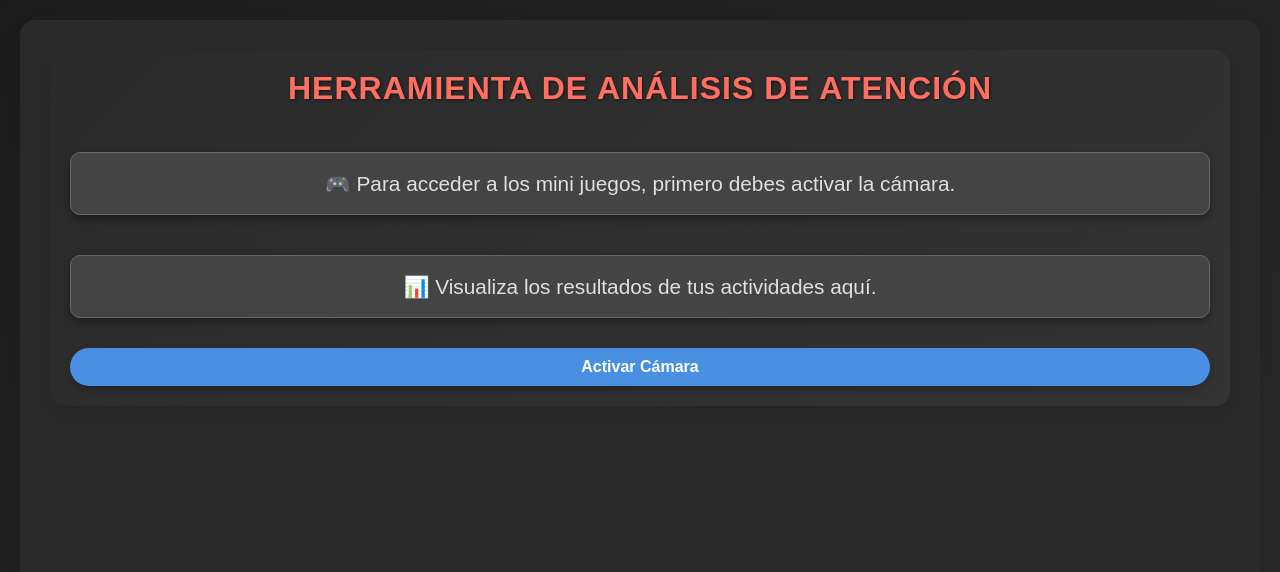
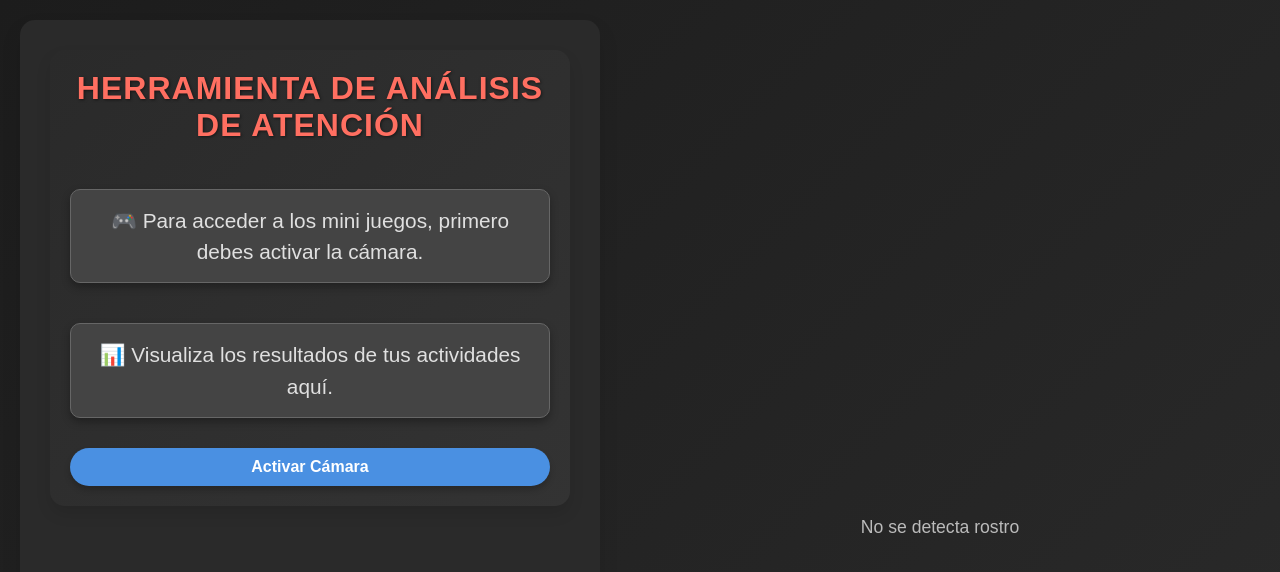
Before and after one commit to JeanPPG/interfaces-proyecto, a React (Create React App) app: page / in a window 1280 px wide. Shown: the top 572 px of the page. Built offline with nearby package versions, Linux system fonts and the light colour scheme.

Commit message:
HarshCascade

```diff
--- a/package.json
+++ b/package.json
@@ -6,6 +6,7 @@
     "@testing-library/jest-dom": "^5.17.0",
     "@testing-library/react": "^13.4.0",
     "@testing-library/user-event": "^13.5.0",
+    "opencv.js": "^1.2.1",
     "react": "^18.3.1",
     "react-dom": "^18.3.1",
     "react-router-dom": "^7.0.1",
--- a/public/index.html
+++ b/public/index.html
@@ -10,6 +10,8 @@
       content="Web site created using create-react-app"
     />
     <link rel="apple-touch-icon" href="%PUBLIC_URL%/logo192.png" />
+    <script async src="https://docs.opencv.org/master/opencv.js" type="text/javascript"></script>
+
     <!--
       manifest.json provides metadata used when your web app is installed on a
       user's mobile device or desktop. See https://developers.google.com/web/fundamentals/web-app-manifest/
--- a/src/App.js
+++ b/src/App.js
@@ -6,16 +6,84 @@ import './App.css';
 /* global GazeRecorderAPI */
 
 const App = () => {
-  // Estado para habilitar/deshabilitar la cámara
   const [cameraEnabled, setCameraEnabled] = useState(false);
-  // Estado para controlar si el minijuego está activo
   const [isMiniGameActive, setIsMiniGameActive] = useState(false);
-  // Estado para almacenar datos de sesión (como datos de Morphcast y GazeRecorder)
   const [sessionData, setSessionData] = useState({});
+  const [faceDetected, setFaceDetected] = useState(false); // Estado para la detección de rostro
+  const videoRef = useRef(null); // Referencia para el video
+  const canvasRef = useRef(null); // Referencia para el canvas
+  const [stopMorphcastFn, setStopMorphcastFn] = useState(null);
+  const stopGazeRecorderFn = useRef(null);
+
+  // Cargar y configurar OpenCV.js
+  useEffect(() => {
+    if (window.cv) {
+      const videoElement = videoRef.current;
+      const canvasElement = canvasRef.current;
+      const context = canvasElement.getContext('2d');
+
+      // Cargar el clasificador Haar Cascade para la detección de rostros
+      const faceCascade = new window.cv.CascadeClassifier();
+      faceCascade.load('haarcascade_frontalface_default.xml');
+
+      // Función de detección de rostros
+      const detectFace = () => {
+        if (videoElement && context) {
+          context.drawImage(videoElement, 0, 0, canvasElement.width, canvasElement.height);
+          const frame = context.getImageData(0, 0, canvasElement.width, canvasElement.height);
+          const mat = window.cv.matFromImageData(frame);
+          const grayMat = new window.cv.Mat();
+          window.cv.cvtColor(mat, grayMat, window.cv.COLOR_RGBA2GRAY);
+
+          const faces = new window.cv.RectVector();
+          faceCascade.detectMultiScale(grayMat, faces);
+
+          if (faces.size() > 0) {
+            setFaceDetected(true);
+          } else {
+            setFaceDetected(false);
+          }
+
+          mat.delete();
+          grayMat.delete();
+          faces.delete();
+        }
+      };
+
+      // Iniciar la detección de rostros cada 100ms para optimización de recursos
+      const intervalId = setInterval(detectFace, 100);
+
+      // Limpiar el intervalo cuando el componente se desmonte
+      return () => {
+        clearInterval(intervalId);
+      };
+    }
+  }, []);
+
+  // Manejo de la cámara
+  useEffect(() => {
+    if (cameraEnabled) {
+      const initCamera = async () => {
+        const stream = await navigator.mediaDevices.getUserMedia({
+          video: { facingMode: 'user' },
+        });
+        videoRef.current.srcObject = stream;
+        videoRef.current.play();
+      };
+
+      initCamera();
+
+      return () => {
+        const stream = videoRef.current.srcObject;
+        const tracks = stream.getTracks();
+        tracks.forEach((track) => track.stop());
+      };
+    }
+  }, [cameraEnabled]);
 
   /**
-   * Guarda los datos de sesión en un archivo JSON descargable.
-   * @param {Object} data - Datos de la sesión a guardar.
+   * Guardar los datos de sesión en un archivo JSON descargable
+   * @param {Object} data
    */
   const saveSessionData = (data) => {
     const blob = new Blob([JSON.stringify(data, null, 2)], { type: 'application/json' });
@@ -28,8 +96,29 @@ const App = () => {
   };
 
   /**
-   * Inicia el servicio de Morphcast cargando los módulos necesarios.
-   * @returns {Function} - Función para detener Morphcast.
+   * Enviar datos al backend
+   * @param {Object} data
+   */
+  const sendDataToBackend = async (data) => {
+    try {
+      const response = await fetch('http://localhost:5000/upload', {
+        method: 'POST',
+        headers: { 'Content-Type': 'application/json' },
+        body: JSON.stringify(data),
+      });
+      if (response.ok) {
+        console.log('Datos enviados correctamente al backend.');
+      } else {
+        console.error('Error al enviar datos al backend.');
+      }
+    } catch (error) {
+      console.error('Error en la conexión con el backend:', error);
+    }
+  };
+
+  /**
+   * Iniciar el servicio de Morphcast
+   * @returns {Function}
    */
   const startMorphcast = async () => {
     const scriptLoader = (src, config = null) =>
@@ -42,30 +131,28 @@ const App = () => {
         document.head.appendChild(script);
       });
 
-    // Carga los scripts necesarios para Morphcast
     await scriptLoader('https://sdk.morphcast.com/mphtools/v1.1/mphtools.js', 'compatibilityUI, compatibilityAutoCheck');
     await scriptLoader('https://ai-sdk.morphcast.com/v1.16/ai-sdk.js');
 
     const CY = window.CY;
     const loader = CY.loader();
 
-    // Configura los módulos de Morphcast
     loader
-      .licenseKey('sk52c05b0d7a4c86845903a5f3e556f024c07299241fd3') // Clave de licencia
-      .addModule(CY.modules().FACE_EMOTION.name, { smoothness: 0.4 }) // Modulo de emociones
-      .addModule(CY.modules().FACE_ATTENTION.name, { smoothness: 0.83 }) // Modulo de atención
-      .addModule(CY.modules().DATA_AGGREGATOR.name, { initialWaitMs: 2000, periodMs: 1000 }); // Agregador de datos
+      .licenseKey('sk52c05b0d7a4c86845903a5f3e556f024c07299241fd3')
+      .addModule(CY.modules().FACE_EMOTION.name, { smoothness: 0.4 })
+      .addModule(CY.modules().FACE_ATTENTION.name, { smoothness: 0.83 })
+      .addModule(CY.modules().DATA_AGGREGATOR.name, { initialWaitMs: 2000, periodMs: 1000 });
 
     const { start, stop } = await loader.load();
-    start(); // Inicia Morphcast
+    start();
     window.addEventListener(CY.modules().DATA_AGGREGATOR.eventName, handleMorphcastData);
 
-    return stop; // Devuelve la función para detener Morphcast
+    return stop;
   };
 
   /**
-   * Detiene el servicio de Morphcast y elimina los eventos asociados.
-   * @param {Function} stop - Función para detener Morphcast.
+   * Detener Morphcast
+   * @param {Function} stop
    */
   const stopMorphcast = (stop) => {
     if (stop) {
@@ -75,8 +162,8 @@ const App = () => {
   };
 
   /**
-   * Maneja los datos recibidos de Morphcast.
-   * @param {Object} e - Evento con datos de Morphcast.
+   * Manejar los datos de Morphcast
+   * @param {Object} e
    */
   const handleMorphcastData = (e) => {
     setSessionData((prevData) => ({
@@ -86,8 +173,8 @@ const App = () => {
   };
 
   /**
-   * Inicia el servicio de GazeRecorder para grabar datos de seguimiento ocular.
-   * @returns {Function} - Función para detener GazeRecorder y obtener los datos.
+   * Iniciar GazeRecorder
+   * @returns {Function}
    */
   const startGazeRecorder = () => {
     const script = document.createElement('script');
@@ -96,14 +183,14 @@ const App = () => {
     document.body.appendChild(script);
 
     script.onload = () => {
-      GazeRecorderAPI.Rec(); // Inicia la grabación
+      GazeRecorderAPI.Rec();
     };
 
     script.onerror = () => console.error('Failed to load GazeRecorder script');
 
     return () => {
-      GazeRecorderAPI.StopRec(); // Detiene la grabación
-      const gazeData = GazeRecorderAPI.GetRecData(); // Obtiene los datos grabados
+      GazeRecorderAPI.StopRec();
+      const gazeData = GazeRecorderAPI.GetRecData();
       setSessionData((prevData) => ({
         ...prevData,
         gazeRecorder: gazeData,
@@ -111,35 +198,6 @@ const App = () => {
     };
   };
 
-  // Guarda la función para detener Morphcast
-  const [stopMorphcastFn, setStopMorphcastFn] = useState(null);
-  // Ref para almacenar la función de detener GazeRecorder
-  const stopGazeRecorderFn = useRef(null);
-
-  /**
- * Envía los datos de la sesión al backend.
- * @param {Object} data - Datos de la sesión.
- */
-const sendDataToBackend = async (data) => {
-  try {
-    const response = await fetch('http://localhost:5000/analyze', {
-      method: 'POST',
-      headers: {
-        'Content-Type': 'application/json',
-      },
-      body: JSON.stringify(data),
-    });
-
-    const result = await response.json();
-    console.log('Respuesta del servidor:', result);
-  } catch (error) {
-    console.error('Error enviando datos al backend:', error);
-  }
-};
-
-/**
- * Maneja los cambios en el estado de la cámara.
- */
   useEffect(() => {
     if (cameraEnabled) {
       startMorphcast().then((stop) => setStopMorphcastFn(() => stop));
@@ -149,34 +207,36 @@ useEffect(() => {
       if (stopGazeRecorderFn.current) stopGazeRecorderFn.current();
       if (Object.keys(sessionData).length > 0) {
         saveSessionData(sessionData);
-      sendDataToBackend(sessionData); // Enviar datos al backend
+        sendDataToBackend(sessionData);
       }
     }
   }, [cameraEnabled]);
 
-
   return (
     <div className={`app ${isMiniGameActive ? 'mini-game-active' : ''}`}>
-      {/* Columna izquierda: Mostrar resultados si no hay un minijuego activo */}
       {!isMiniGameActive && (
         <div className="left-column">
           <Results setCameraEnabled={setCameraEnabled} cameraEnabled={cameraEnabled} />
         </div>
       )}
 
-      {/* Columna derecha: Mostrar minijuegos cuando la cámara está activa */}
       {cameraEnabled && !isMiniGameActive && (
         <div className="right-column">
           <MiniJuegos onGameStart={() => setIsMiniGameActive(true)} />
         </div>
       )}
 
-      {/* Contenedor del minijuego */}
       {isMiniGameActive && (
         <div className="mini-game-container">
           <MiniJuegos onGameEnd={() => setIsMiniGameActive(false)} />
         </div>
       )}
+
+      <div className="video-container">
+        <video ref={videoRef} width="640" height="480" autoPlay />
+        <canvas ref={canvasRef} width="640" height="480" style={{ display: 'none' }} />
+        <p>{faceDetected ? 'Rostro Detectado' : 'No se detecta rostro'}</p>
+      </div>
     </div>
   );
 };
--- a/src/components/Results.css
+++ b/src/components/Results.css
@@ -81,3 +81,13 @@
     border-radius: 10px;
     box-shadow: 0 8px 15px rgba(0, 0, 0, 0.2);
   }
+
+  .camera-container {
+    position: relative;
+  }
+
+  .face-box {
+    position: absolute;
+    border: 2px solid red;
+    background-color: rgba(255, 0, 0, 0.3);
+  }
--- a/src/components/Results.js
+++ b/src/components/Results.js
@@ -21,15 +21,7 @@ const Results = ({ setCameraEnabled, cameraEnabled }) => {
       {cameraEnabled && (
         <div className="camera-container">
           <p className="camera-status">📷 La cámara está activada.</p>
-          <Webcam
-            audio={false} // Desactivar audio
-            screenshotFormat="image/jpeg" // Formato de captura
-            width="100%" // 100% de ancho de su contenedor
-            videoConstraints={{
-              facingMode: "user", // Modo de la cámara frontal
-            }}
-            className="camera-feed" // Aplicar clase CSS para darle estilo
-          />
+
         </div>
       )}
     </div>
```
Also changed, not shown: 2 other files (tests, documents, lock files or other folders). Lines whose indentation alone changed are shown as unchanged.
